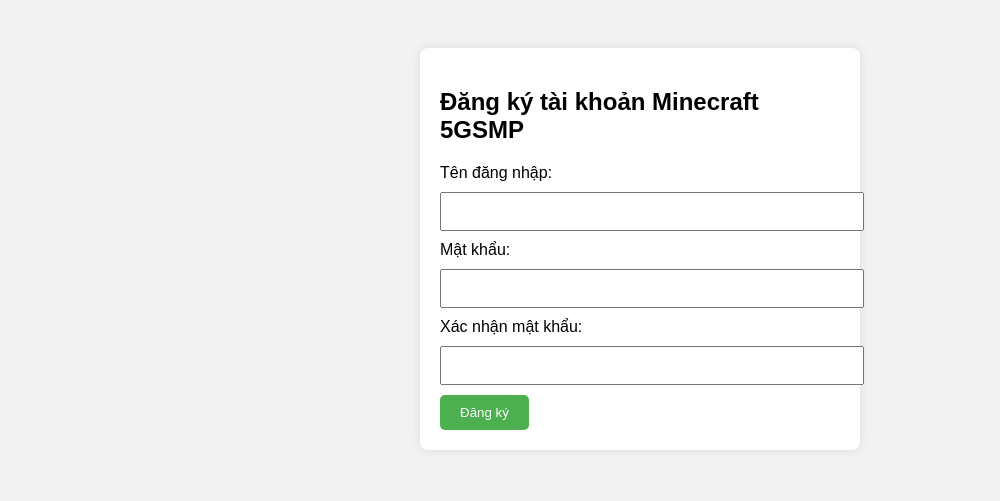
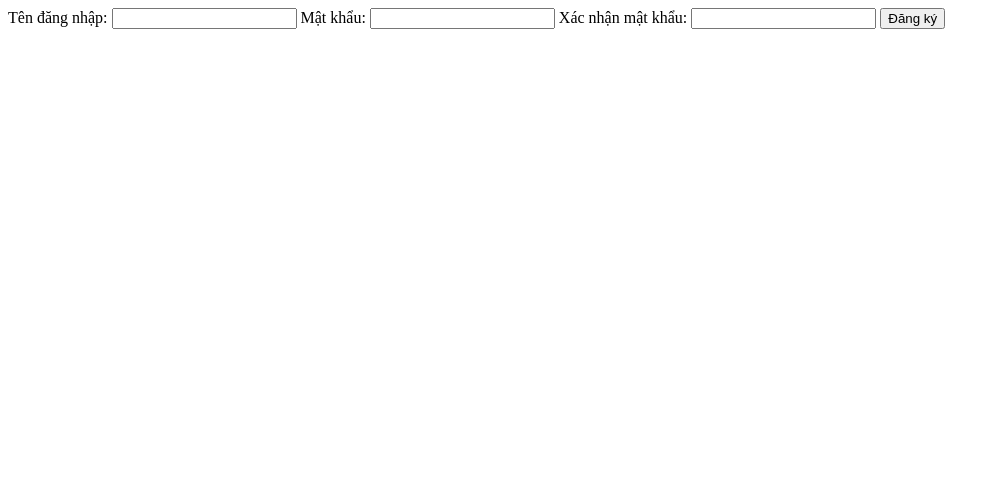
Before and after one commit to Ntrkhangnekk/register, a plain HTML site: page index.html in a window 1280 px wide. Shown: the whole page, without its empty margins (0-1000 px from the left). Drawn offline with Linux system fonts and the light colour scheme.

Commit message:
Update index.html

```diff
--- a/index.html
+++ b/index.html
@@ -1,40 +1,14 @@
-<!DOCTYPE html>
-<html lang="vi">
-<head>
-  <meta charset="UTF-8">
-  <title>Đăng ký tài khoản 5GSMP</title>
-  <style>
-    body { font-family: sans-serif; background: #f2f2f2; padding: 40px; }
-    form { background: white; padding: 20px; border-radius: 8px; max-width: 400px; margin: auto; box-shadow: 0 0 10px rgba(0,0,0,0.1); }
-    input[type="text"], input[type="password"] { width: 100%; padding: 10px; margin: 10px 0; }
-    button { padding: 10px 20px; background: #4CAF50; color: white; border: none; border-radius: 5px; cursor: pointer; }
-  </style>
-</head>
-<body>
-  <form id="registerForm" action="register.php" method="POST">
-    <h2>Đăng ký tài khoản Minecraft 5GSMP</h2>
+<form action="/register" method="POST">
+  <label for="username">Tên đăng nhập:</label>
+  <input type="text" id="username" name="username" required>
 
-    <label for="username">Tên đăng nhập:</label>
-    <input type="text" id="username" name="username" required>
+  <label for="password">Mật khẩu:</label>
+  <input type="password" id="password" name="password" required>
 
-    <label for="password">Mật khẩu:</label>
-    <input type="password" id="password" name="password" required>
+  <label for="confirm_password">Xác nhận mật khẩu:</label>
+  <input type="password" id="confirm_password" name="confirm_password" required>
 
-    <label for="confirmPassword">Xác nhận mật khẩu:</label>
-    <input type="password" id="confirmPassword" name="confirmPassword" required>
+  <!-- CAPTCHA nếu cần -->
 
-    <button type="submit">Đăng ký</button>
-  </form>
-
-  <script>
-    document.getElementById("registerForm").addEventListener("submit", function(e) {
-      const pw = document.getElementById("password").value;
-      const cpw = document.getElementById("confirmPassword").value;
-      if (pw !== cpw) {
-        e.preventDefault();
-        alert("Mật khẩu không khớp!");
-      }
-    });
-  </script>
-</body>
-</html>
+  <button type="submit">Đăng ký</button>
+</form>
```
